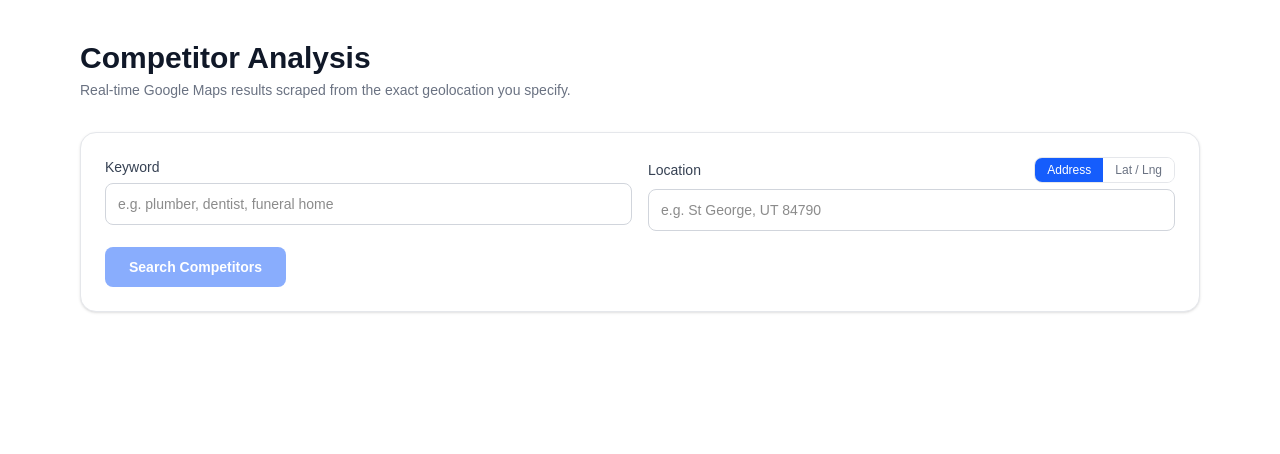
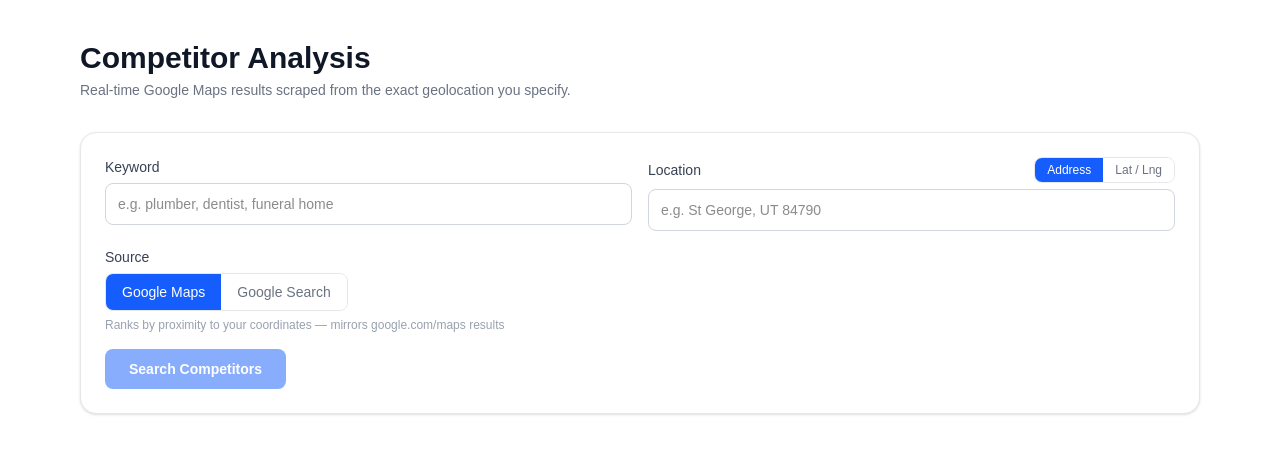
Before and after one commit to ralphgrrm18/competitor-analysis, a Next.js app: page / in a window 1280 px wide. Shown: the top 454 px of the page. Built offline with nearby package versions, Linux system fonts and the light colour scheme.

Commit message:
Add Google Maps vs Google Search source toggle UI

```diff
--- a/app/page.tsx
+++ b/app/page.tsx
@@ -5,17 +5,19 @@ import CompetitorCard from "@/components/CompetitorCard";
 import type { Competitor } from "@/lib/places";
 
 type LocationMode = "address" | "coords";
+type ScrapeMode = "maps" | "search";
 
 export default function Home() {
   const [keyword, setKeyword] = useState("");
   const [locationMode, setLocationMode] = useState<LocationMode>("address");
+  const [scrapeMode, setScrapeMode] = useState<ScrapeMode>("maps");
   const [location, setLocation] = useState("");
   const [lat, setLat] = useState("");
   const [lng, setLng] = useState("");
   const [loading, setLoading] = useState(false);
   const [results, setResults] = useState<Competitor[] | null>(null);
   const [error, setError] = useState<string | null>(null);
-  const [searchedFor, setSearchedFor] = useState<{ keyword: string; label: string } | null>(null);
+  const [searchedFor, setSearchedFor] = useState<{ keyword: string; label: string; mode: ScrapeMode } | null>(null);
 
   const canSubmit =
     keyword.trim() &&
@@ -37,8 +39,8 @@ export default function Home() {
 
       const body =
         locationMode === "coords"
-          ? { keyword: keyword.trim(), lat: parseFloat(lat), lng: parseFloat(lng) }
-          : { keyword: keyword.trim(), location: location.trim() };
+          ? { keyword: keyword.trim(), lat: parseFloat(lat), lng: parseFloat(lng), mode: scrapeMode }
+          : { keyword: keyword.trim(), location: location.trim(), mode: scrapeMode };
 
       const res = await fetch(`${scraperUrl}/api/scrape`, {
         method: "POST",
@@ -55,6 +57,7 @@ export default function Home() {
           locationMode === "coords"
             ? `${parseFloat(lat).toFixed(5)}, ${parseFloat(lng).toFixed(5)}`
             : location.trim(),
+        mode: scrapeMode,
       });
     } catch (err: unknown) {
       setError(err instanceof Error ? err.message : "Unknown error");
@@ -165,6 +168,40 @@ export default function Home() {
             </div>
           </div>
 
+          {/* Row 2: Source toggle */}
+          <div className="flex flex-col gap-1.5">
+            <label className="text-sm font-medium text-gray-700">Source</label>
+            <div className="flex rounded-lg border border-gray-200 overflow-hidden text-sm w-fit">
+              <button
+                type="button"
+                onClick={() => setScrapeMode("maps")}
+                className={`px-4 py-2 transition-colors ${
+                  scrapeMode === "maps"
+                    ? "bg-blue-600 text-white font-medium"
+                    : "bg-white text-gray-500 hover:bg-gray-50"
+                }`}
+              >
+                Google Maps
+              </button>
+              <button
+                type="button"
+                onClick={() => setScrapeMode("search")}
+                className={`px-4 py-2 transition-colors ${
+                  scrapeMode === "search"
+                    ? "bg-blue-600 text-white font-medium"
+                    : "bg-white text-gray-500 hover:bg-gray-50"
+                }`}
+              >
+                Google Search
+              </button>
+            </div>
+            <p className="text-xs text-gray-400">
+              {scrapeMode === "maps"
+                ? "Ranks by proximity to your coordinates — mirrors google.com/maps results"
+                : "Ranks by search algorithm + local signals — mirrors google.com/search local tab"}
+            </p>
+          </div>
+
           <button
             type="submit"
             disabled={loading || !canSubmit}
@@ -198,6 +235,11 @@ export default function Home() {
                 <span className="font-semibold text-gray-900">{results.length} results</span>{" "}
                 for <span className="font-medium">"{searchedFor?.keyword}"</span> near{" "}
                 <span className="font-medium">{searchedFor?.label}</span>
+                {searchedFor?.mode && (
+                  <span className="ml-2 inline-flex items-center rounded-full bg-gray-100 px-2 py-0.5 text-xs font-medium text-gray-600">
+                    {searchedFor.mode === "maps" ? "Google Maps" : "Google Search"}
+                  </span>
+                )}
               </p>
               {results.length > 0 && (
                 <button
```
Also changed, not shown: 1 other file (tests, documents, lock files or other folders).
